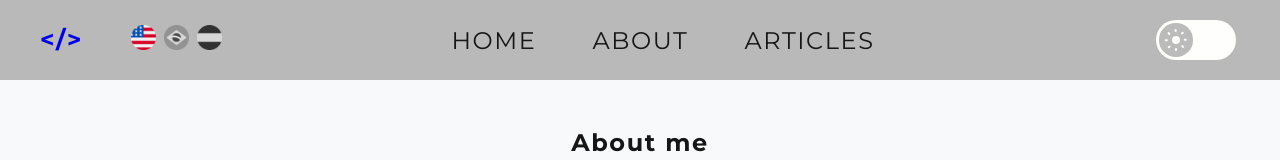
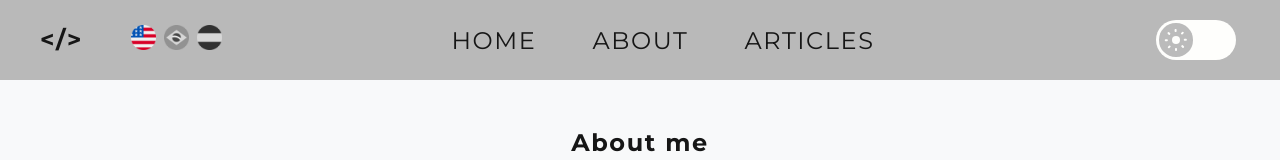
Before and after one commit to yohanaff/yohanaf-dev, a Next.js app: page /en/about in a window 1280 px wide. Shown: the top 160 px of the page. Built offline with nearby package versions, Linux system fonts and the light colour scheme.

Commit message:
fix: navbar blue link

```diff
--- a/components/navbar/navbar.module.css
+++ b/components/navbar/navbar.module.css
@@ -1,6 +1,6 @@
 .navbar {
     background-color: var(--navbar-bg-color);
-    color: var(--navbar-text-color);
+    color: var(--primary-text-color);
     position: fixed;
     height: 5em;
     display: flex;
@@ -52,7 +52,7 @@
     content: "";
     width: 0;
     height: 2px;
-    background: var(--navbar-text-color);
+    background: var(--primary-text-color);
     position: absolute;
     bottom: -5px;
     left: 0;
@@ -85,7 +85,7 @@
 }
 
 .navbarLeftSide span {
-    color: var(--navbar-text-color);
+    color: var(--primary-text-color);
 }
 
 @media (max-width: 980px) {
```
